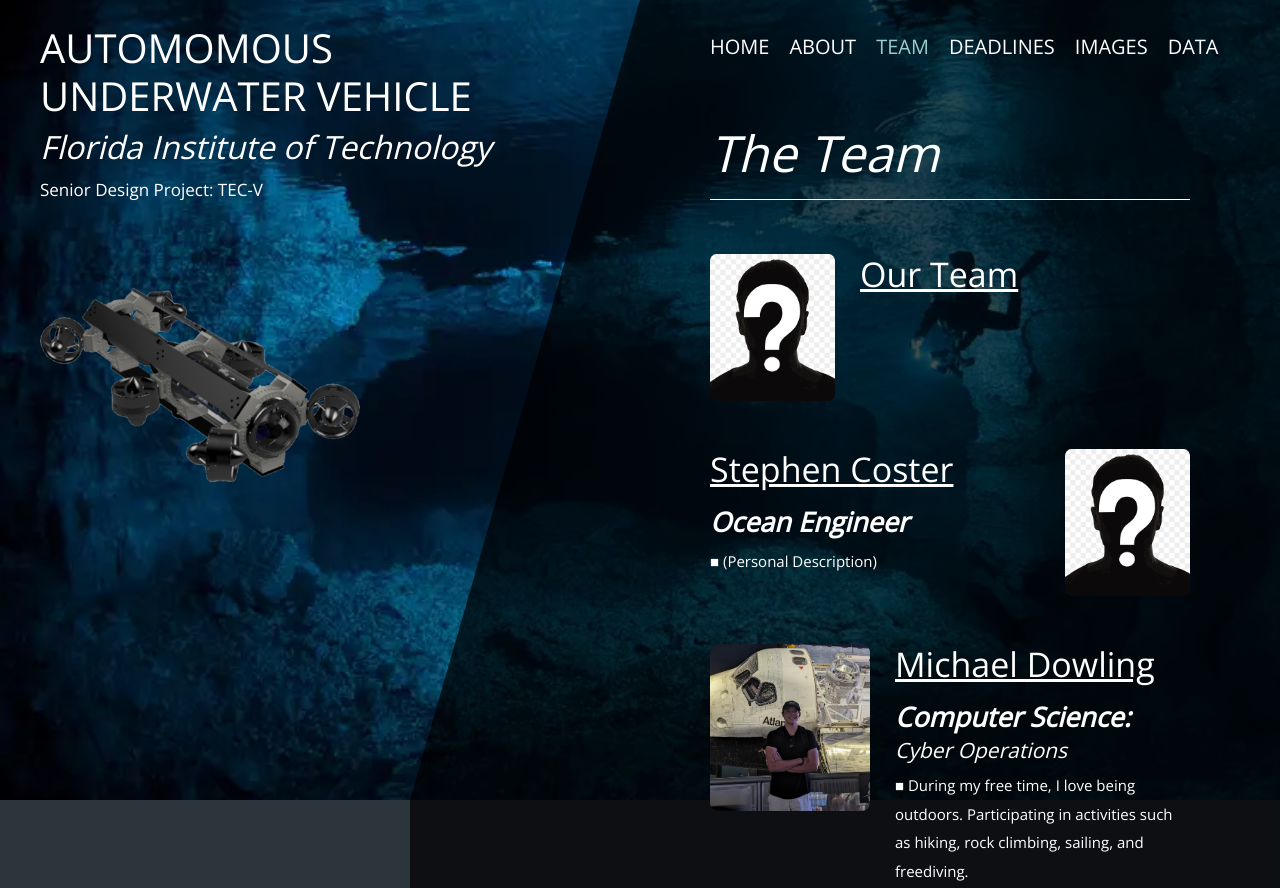
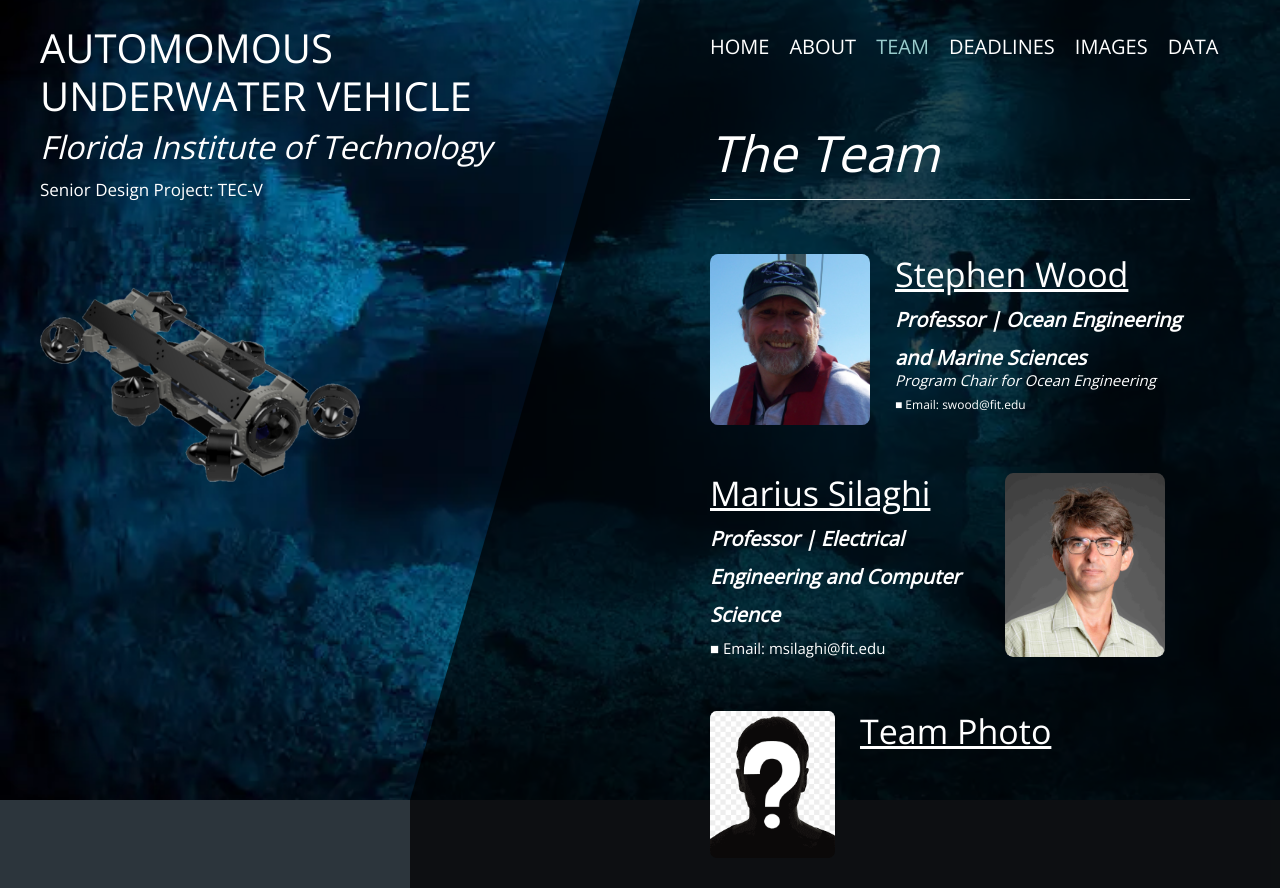
Before and after one commit to BlueCodeHydra/FIT_Project-TEC_V, a plain HTML site: page team.html in a window 1280 px wide. Shown: the top 888 px of the page. Drawn offline with nearby package versions, Linux system fonts and the light colour scheme.

Commit message:
Updated Team Page to include both department advisors
Fixed Presentation and uploaded signed V_ProposalPresentaion

Commit

```diff
--- a/team.html
+++ b/team.html
@@ -80,12 +80,41 @@
                             }
                         </style>
 
+                <!-- OE Advisor & Client -->
+                        <div class="media my-3 mb-5 spacing-media">
+                            <img src="img/Wood.jpg" alt="Image" class="spacing-img" width="160" />
+                            <div class="media-body spacing-text">
+                                <h2 class="mb-3 content-title" style="font-size: 34px;">
+                                    <span style="text-decoration: underline; padding-bottom: 10px;">Stephen Wood</span>
+                                </h2>
+                                <p style="margin: -0.6rem 0 0; font-size: 20px;"><em><b>Professor | Ocean Engineering and Marine Sciences</b></em></p>
+                                <p style="margin: -0.7rem 0 0; font-size: 15px;"><em>Program Chair for Ocean Engineering</em></p>
+                                <p style="margin: 0; font-size: 12px;">
+                                    &#9632; Email:  swood@fit.edu
+                                </p>
+                            </div>
+                        </div>
+
+                <!-- Computer Science Advisor -->
+                        <div class="media my-3 mb-5 spacing-media">
+                            <div class="media-body spacing-text">
+                                <h2 class="mb-3 content-title" style="font-size: 34px;">
+                                    <span style="text-decoration: underline; padding-bottom: 10px;">Marius Silaghi</span>
+                                </h2>
+                                <p style="margin: -0.6rem 0 0; font-size: 20px;"><em><b>Professor | Electrical Engineering and Computer Science</b></em></p>
+                                <p style="margin: 0; font-size: 15px;">
+                                    &#9632; Email: msilaghi@fit.edu
+                                </p>
+                            </div>
+                            <img src="img/Silaghi.jpg" alt="Image" class="spacing-img" width="160" />
+                        </div>
+
                 <!-- The Team -->
                         <div class="media my-3 mb-5 spacing-media">
                             <img src="img/ANYMS.png" alt="Image" class="spacing-img" width="125" />
                             <div class="media-body spacing-text">
                                 <h2 class="mb-3 content-title" style="font-size: 34px;">
-                                    <span style="text-decoration: underline; padding-bottom: 10px;">Our Team</span>
+                                    <span style="text-decoration: underline; padding-bottom: 10px;">Team Photo</span>
                                 </h2>
                             </div>
                         </div>
```
Also changed, not shown: img/Silaghi.jpg (added), img/Wood.jpg (added), 3 other files.
